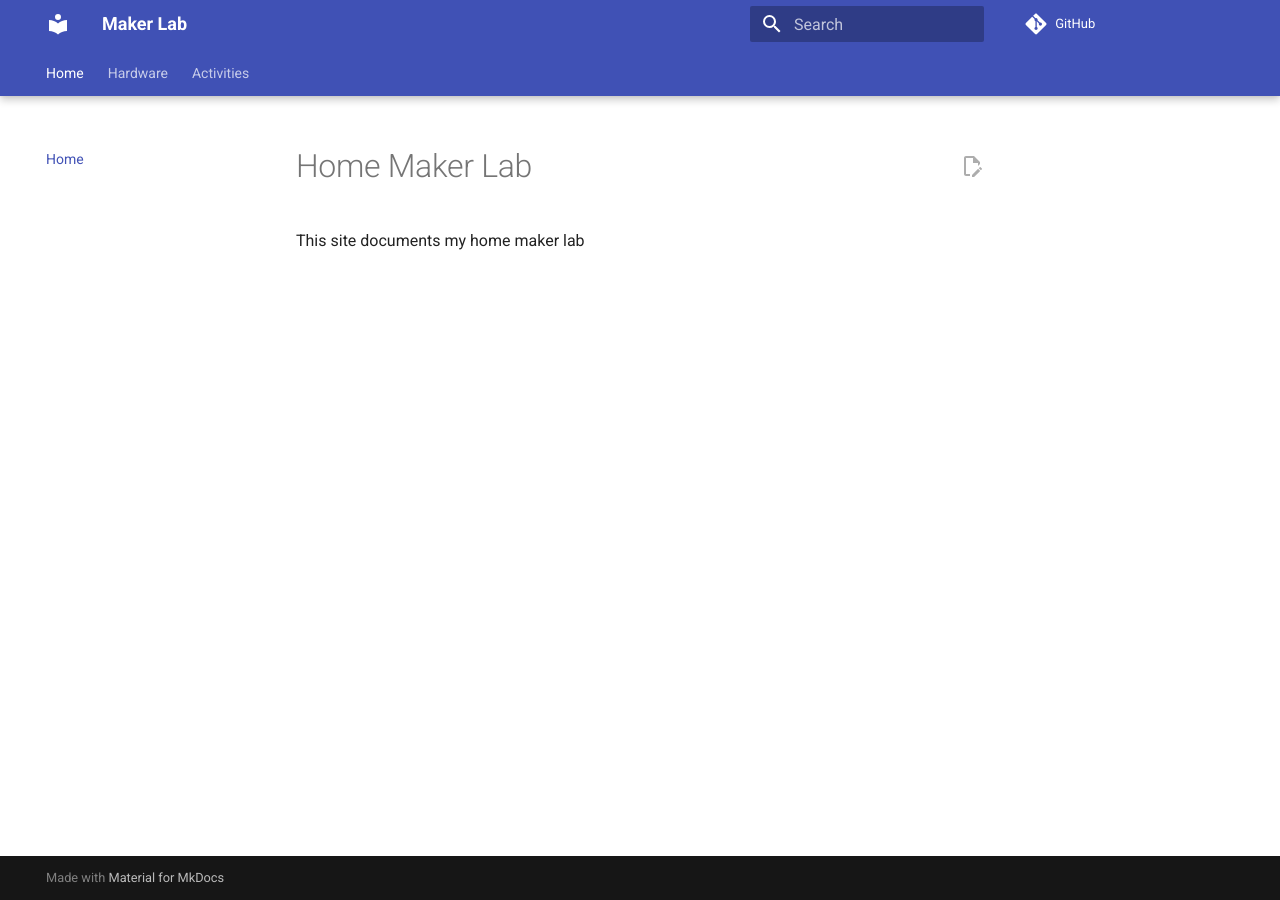
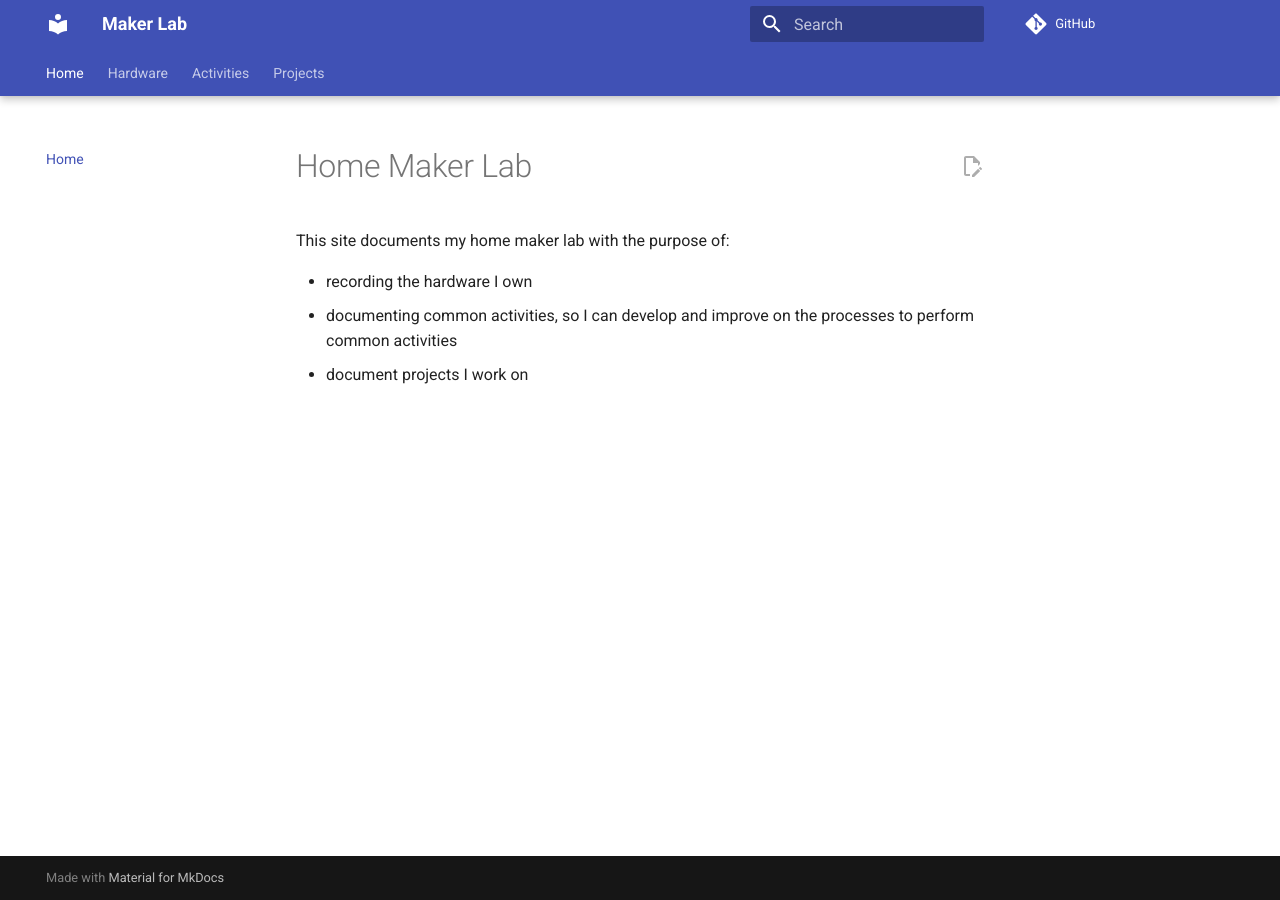
Before and after one commit to brianinnes/makerLab, an MkDocs documentation site: the page built from docs/index.md, in a window 1280 px wide. Built offline with MkDocs 1.6.1 and Material for MkDocs 9.7.7, drawn with Linux system fonts in a browser that asks for light colours; comment, search, counter and statistics services are not loaded.

Commit message:
site additions

```diff
--- a/docs/index.md
+++ b/docs/index.md
@@ -1,3 +1,7 @@
 # Home Maker Lab
 
-This site documents my home maker lab
+This site documents my home maker lab with the purpose of:
+
+- recording the hardware I own
+- documenting common activities, so I can develop and improve on the processes to perform common activities
+- document projects I work on
--- a/mkdocs.yml
+++ b/mkdocs.yml
@@ -56,3 +56,6 @@ nav:
       - PCB creation:
           - activities/pcb/index.md
           - Install FlatCam: activities/pcb/flatcam.md
+          - PCB Workflow: activities/pcb/workflow.md
+  - Projects:
+      - projects/index.html
```
Also changed, not shown: docs/projects/index.md (added, +3 -0 lines).
